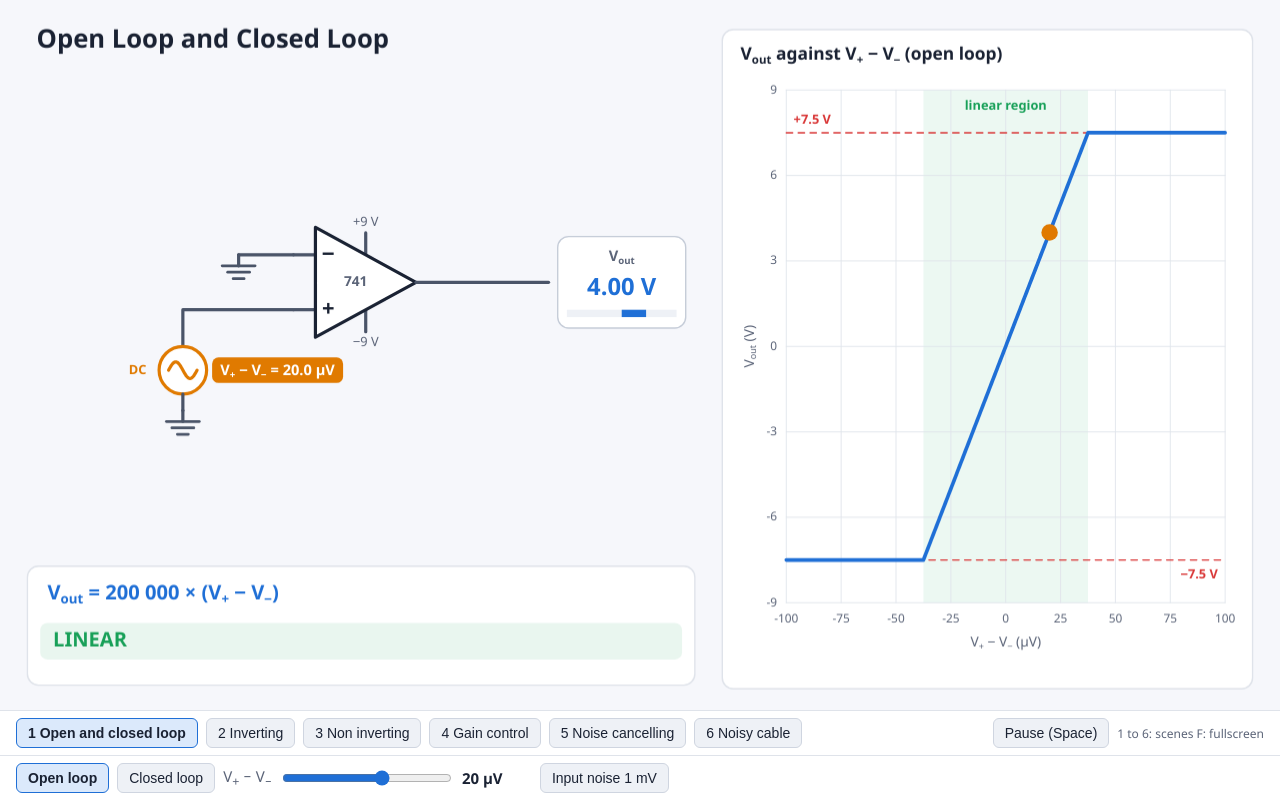
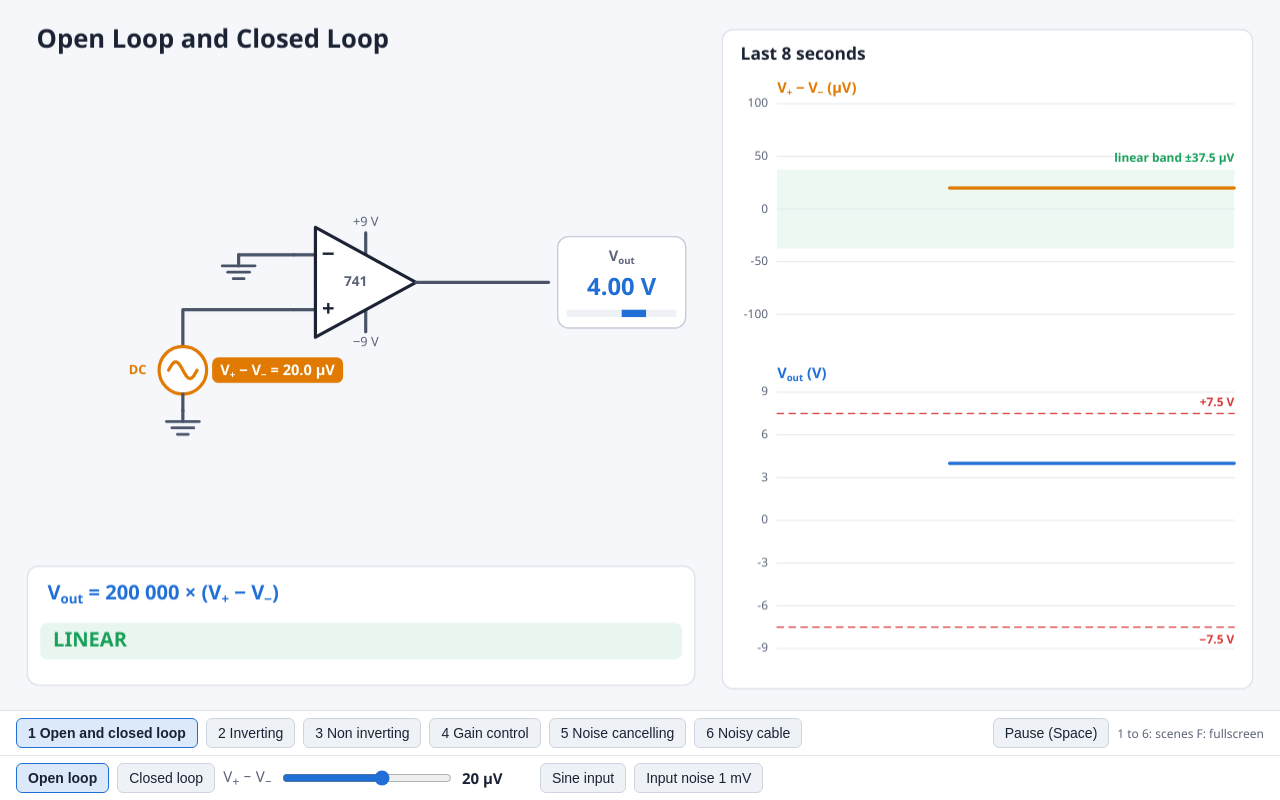
Before and after one commit to Isuru-rana/electronics-animations, a plain HTML site: page opamp-sim.html in a window 1280 px wide. Drawn offline with Linux system fonts and the light colour scheme.

Commit message:
Op-amp sim: open loop as time charts, sine input option
Co-Authored-By: Claude Opus 5.5 <noreply@anthropic.com>

```diff
--- a/opamp-sim.html
+++ b/opamp-sim.html
@@ -234,12 +234,14 @@ const kfmt = v => (v >= 1000 ? v / 1000 + " MΩ" : v + " kΩ");
 // ======================================================================
 // Scene 1: open loop and closed loop
 // ======================================================================
-const L1 = { closed: false, vd: 20, noise: false, vin: 1.5, vout: 0, hist: [], fbPath: null };
+const L1 = { closed: false, vd: 20, noise: false, sine: false, vin: 1.5, vout: 0, hist: [], fbPath: null };
 function s1Update(dt) {
   if (!L1.closed) {
     const n = L1.noise ? 1e-3 * (sin(TAU * 3.1 * t) + 0.6 * sin(TAU * 7.3 * t + 1)) / 1.6 : 0;
-    L1.vdEff = L1.vd * 1e-6 + n;
+    L1.vdEff = (L1.sine ? L1.vd * sin(TAU * FV * t) : L1.vd) * 1e-6 + n;
     L1.vout = clip(AOL * L1.vdEff);
+    L1.hist.push({ t, vd: L1.vdEff * 1e6, vout: L1.vout });
+    while (L1.hist.length && L1.hist[0].t < t - 8) L1.hist.shift();
   } else {
     // Slowed-down op-amp: the output ramps at a rate set by the input difference
     const vm = L1.vout / 2;                       // R_f = R_in = 10 k: V- is half of V_out
@@ -257,7 +259,7 @@ function s1Draw() {
     ground(A.minus[0] - 60, A.minus[1]);
     poly([A.plus, [200, A.plus[1]], [200, A.plus[1] + 40]]);
     generator(200, A.plus[1] + 66, 26, CIN); poly([[200, A.plus[1] + 92], [200, A.plus[1] + 110]]); ground(200, A.plus[1] + 110);
-    text("DC", 160, A.plus[1] + 66, 14, CIN, "right", "bold");
+    text(L1.sine ? "AC" : "DC", 160, A.plus[1] + 66, 14, CIN, "right", "bold");
     tag("V_{+} − V_{−} = " + (L1.vdEff * 1e6).toFixed(1) + " µV", 232, A.plus[1] + 66, CIN, "left");
     poly([A.out, [600, 300]]);
   } else {
@@ -291,25 +293,27 @@ function s1Draw() {
       { s: "V_{out} = 200 000 × (V_{+} − V_{−})", weight: "bold", color: COUT },
       sat ? { s: "SATURATED", color: BAD, weight: "bold", pill: true } : { s: "LINEAR", color: GOOD, weight: "bold", pill: true },
     ]);
-    // transfer graph
-    const gx0 = 860, gx1 = 1340, gy0 = 90, gy1 = 650;
+    // time charts: input (µV) on top, output (V) below
     box(790, 24, 580, 720);
-    text("V_{out} against V_{+} − V_{−} (open loop)", 810, 52, 19, INK, "left", "bold");
-    const X = v => gx0 + (v + 100) / 200 * (gx1 - gx0), Y = v => (gy0 + gy1) / 2 - v / 9 * (gy1 - gy0) / 2;
-    ctx.fillStyle = "#18a05814"; ctx.fillRect(X(-37.5), gy0, X(37.5) - X(-37.5), gy1 - gy0);
-    ctx.strokeStyle = GRID; ctx.lineWidth = 1;
-    for (let v = -100; v <= 100; v += 25) { ctx.beginPath(); ctx.moveTo(X(v), gy0); ctx.lineTo(X(v), gy1); ctx.stroke(); text(String(v), X(v), gy1 + 18, 13, MUTED, "center"); }
-    for (let v = -9; v <= 9; v += 3) { ctx.beginPath(); ctx.moveTo(gx0, Y(v)); ctx.lineTo(gx1, Y(v)); ctx.stroke(); text(String(v), gx0 - 10, Y(v), 13, MUTED, "right"); }
-    text("V_{+} − V_{−} (µV)", (gx0 + gx1) / 2, gy1 + 44, 15, MUTED, "center");
-    ctx.save(); ctx.translate(820, (gy0 + gy1) / 2); ctx.rotate(-Math.PI / 2); text("V_{out} (V)", 0, 0, 15, MUTED, "center"); ctx.restore();
-    for (const r of [VSAT, -VSAT]) poly([[gx0, Y(r)], [gx1, Y(r)]], BAD, 1.5, [7, 6]);
-    text("+7.5 V", gx0 + 8, Y(VSAT) - 14, 14, BAD, "left", "bold");
-    text("−7.5 V", gx1 - 8, Y(-VSAT) + 16, 14, BAD, "right", "bold");
-    text("linear region", X(0), gy0 + 18, 14, GOOD, "center", "bold");
-    const pts = []; for (let v = -100; v <= 100; v += 0.5) pts.push([X(v), Y(clip(AOL * v * 1e-6))]);
-    poly(pts, COUT, 4);
-    const lv = Math.max(-100, Math.min(100, L1.vdEff * 1e6));
-    dot(X(lv), Y(L1.vout), 9, Math.abs(L1.vout) >= VSAT - 1e-6 ? BAD : CIN);
+    text("Last 8 seconds", 810, 52, 19, INK, "left", "bold");
+    const gx0 = 850, gx1 = 1350, X = tt => gx0 + (tt - (t - 8)) / 8 * (gx1 - gx0);
+    const plot = (y0, y1, ymax, step, key, color, unit, band) => {
+      const Y = v => (y0 + y1) / 2 - Math.max(-ymax, Math.min(ymax, v)) / ymax * (y1 - y0) / 2;
+      if (band) { ctx.fillStyle = "#18a05814"; ctx.fillRect(gx0, Y(band), gx1 - gx0, Y(-band) - Y(band)); }
+      ctx.strokeStyle = GRID; ctx.lineWidth = 1;
+      for (let v = -ymax; v <= ymax + 1e-9; v += step) { ctx.beginPath(); ctx.moveTo(gx0, Y(v)); ctx.lineTo(gx1, Y(v)); ctx.stroke(); text(String(v), gx0 - 10, Y(v), 13, MUTED, "right"); }
+      if (L1.hist.length > 1) poly(L1.hist.map(h => [X(h.t), Y(h[key])]), color, 3.5);
+      return Y;
+    };
+    const ymax = L1.noise ? 1500 : 100;
+    text("V_{+} − V_{−} (µV)", gx0, 88, 16, CIN, "left", "bold");
+    const Yi = plot(105, 335, ymax, ymax / 2, "vd", CIN, "µV", ymax === 100 ? 37.5 : 0);
+    if (ymax === 100) text("linear band ±37.5 µV", gx1, Yi(37.5) - 12, 13, GOOD, "right", "bold");
+    text("V_{out} (V)", gx0, 400, 16, COUT, "left", "bold");
+    const Yo = plot(420, 700, 9, 3, "vout", COUT, "V");
+    for (const r of [VSAT, -VSAT]) poly([[gx0, Yo(r)], [gx1, Yo(r)]], BAD, 1.5, [7, 6]);
+    text("+7.5 V", gx1, Yo(VSAT) - 12, 13, BAD, "right", "bold");
+    text("−7.5 V", gx1, Yo(-VSAT) + 14, 13, BAD, "right", "bold");
   } else {
     const err = L1.vin - L1.vout / 2, steady = Math.abs(err) < 0.002;
     const sat = Math.abs(L1.vout) >= VSAT - 1e-6;
@@ -336,10 +340,11 @@ function s1Draw() {
   }
 }
 function s1Controls() {
-  addBtn("Open loop", !L1.closed, () => { L1.closed = false; setScene(0); });
+  addBtn("Open loop", !L1.closed, () => { L1.closed = false; L1.hist = []; setScene(0); });
   addBtn("Closed loop", L1.closed, () => { L1.closed = true; L1.hist = []; setScene(0); });
   if (!L1.closed) {
     addSlider("V_{+} − V_{−}", -100, 100, 1, L1.vd, v => (L1.vd = v), v => v + " µV");
+    addBtn("Sine input", L1.sine, (b) => { L1.sine = !L1.sine; b.classList.toggle("on", L1.sine); });
     addBtn("Input noise 1 mV", L1.noise, (b) => { L1.noise = !L1.noise; b.classList.toggle("on", L1.noise); });
   } else {
     addSlider("V_in", -4, 4, 0.1, L1.vin, v => (L1.vin = v), v => v.toFixed(1) + " V");
```
